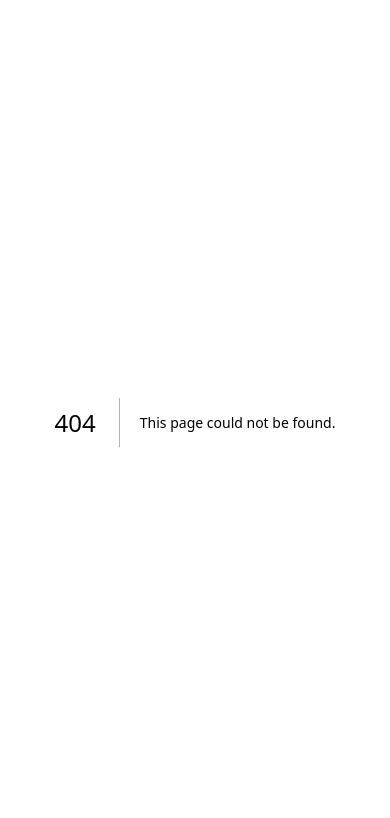
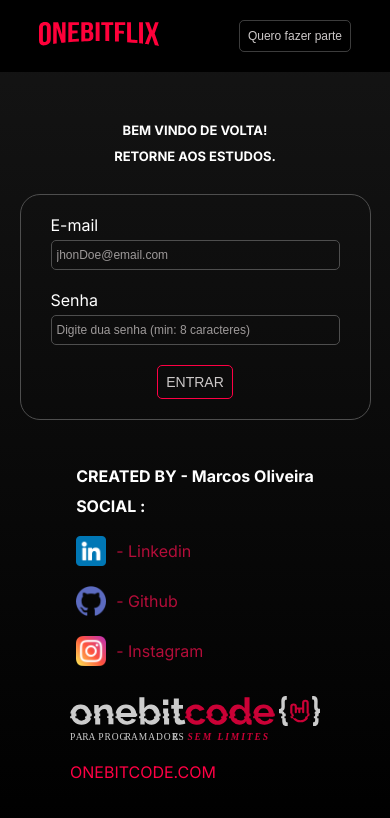
Before and after one commit to MarcosOliacc/ProjetoOneBitFlix_front-end, a Next.js app: page /login in a window 390 px wide. Before the commit this address had no page. Shown: the top 818 px of the page. Built offline with nearby package versions, Linux system fonts and the light colour scheme.

Commit message:
Adding login page

```diff
--- /dev/null
+++ b/src/app/login/layout.tsx
@@ -0,0 +1,25 @@
+import type { Metadata } from 'next'
+
+import { Inter } from 'next/font/google'
+import '../../styles/globals.scss'
+
+const inter = Inter({ subsets: ['latin'] })
+
+export const metadata: Metadata = {
+  title: 'OneBitFlix',
+  description: 'Uma plataforma streaming de cursos de programação',
+  icons:'/favicon.svg'
+}
+
+
+export default function RootLayout({
+  children,
+}: {
+  children: React.ReactNode
+}) {
+  return (
+    <html lang="en">
+      <body className={inter.className}>{children}</body>
+    </html>
+  )
+}
--- /dev/null
+++ b/src/app/login/page.tsx
@@ -0,0 +1,23 @@
+import Footer from '@/components/common/footer'
+import HeaderGeneric from '@/components/common/headerGeneric'
+import LoginForm from '@/components/loginForm'
+import styles from'@/styles/register.module.scss'
+
+const Login = ()=> {
+    return(
+        <>
+            <main className={styles.main}>
+                <HeaderGeneric logoUrl='/' btnUrl='/register' btnContent='Quero fazer parte' />
+                <section className={styles.sect}>
+                    <div className={styles.head}>
+                        <h2 className={styles.headTitle2}>BEM VINDO DE VOLTA!</h2>
+                        <h2 className={styles.headTitle2}>RETORNE AOS ESTUDOS.</h2>
+                    </div>
+                    <LoginForm/>
+                </section>
+                <Footer/>
+            </main>
+        </>
+    )
+}
+export default Login
--- a/src/components/common/toast/index.tsx
+++ b/src/components/common/toast/index.tsx
@@ -4,7 +4,7 @@ import styles from '@/styles/register.module.scss'
 interface props {
     isOpen: boolean
     message: string
-    color: boolean
+    color: string
 }
 
 const ToastComponent = ({isOpen,message,color}: props)=> {
--- /dev/null
+++ b/src/components/loginForm/index.tsx
@@ -0,0 +1,36 @@
+'use client'
+import authService from "@/services/authService"
+import styles from "@/styles/register.module.scss"
+import { FormEvent, useState } from 'react'
+import { useRouter } from "next/navigation"
+import ToastComponent from "../common/toast"
+
+function LoginForm() {
+    const router = useRouter()
+    const [toastOpen, setToastOpen] = useState(false)
+    const [toastMsg, setToastMsg] = useState("")
+    const [color, setColor] = useState('')
+    async function loginUser(event: FormEvent<HTMLFormElement>) {
+        event.preventDefault()
+    }
+
+    return(
+        <>
+            <ToastComponent color={color} isOpen={toastOpen} message={toastMsg}/>
+            <form className={styles.formContent2} onSubmit={loginUser}>
+                <div className={styles.group}>
+                        <label htmlFor="email">E-mail</label>
+                        <input type="email" id='email' className={styles.input} placeholder='jhonDoe@email.com' required name="email"/>
+                </div>
+                <div className={styles.group}>
+                        <label htmlFor="password">Senha</label>
+                        <input type="text" id='password' className={styles.input} placeholder='Digite dua senha (min: 8 caracteres)' required minLength={8} maxLength={20} name="password"/>
+                </div>
+                <button type='submit' className={styles.formBtn}>ENTRAR</button>
+            </form>
+        </>
+
+    )
+}
+
+export default LoginForm
--- a/src/components/registerForm/index.tsx
+++ b/src/components/registerForm/index.tsx
@@ -9,6 +9,7 @@ function RegisterForm() {
     const router = useRouter()
     const [toastOpen, setToastOpen] = useState(false)
     const [toastMsg, setToastMsg] = useState("")
+    const [color, setColor] = useState('')
     async function createUser(event: FormEvent<HTMLFormElement>) {
         event.preventDefault()
         const formData = new FormData(event.currentTarget)
@@ -23,6 +24,7 @@ function RegisterForm() {
 
         if(password!== confPassword) {
             setToastOpen(true)
+            setColor('false')
             setTimeout(()=>{setToastOpen(false)}, 3000)
             setToastMsg('As senhas estão diferentes')
             return
@@ -33,6 +35,7 @@ function RegisterForm() {
             router.push('/login?registred=true')
         } else {
             setToastOpen(true)
+            setColor('false')
             setTimeout(()=>{setToastOpen(false)}, 3000)
             setToastMsg('Email já cadastrado')
         }
@@ -40,7 +43,7 @@ function RegisterForm() {
 
     return(
         <>
-            <ToastComponent color={false} isOpen={toastOpen} message={toastMsg}/>
+            <ToastComponent color={color} isOpen={toastOpen} message={toastMsg}/>
             <form className={styles.formContent} onSubmit={createUser}>
 
                 <div className={styles.groupContent}>
--- a/src/styles/register.module.scss
+++ b/src/styles/register.module.scss
@@ -21,6 +21,14 @@
     flex-direction: column;
     align-items: center;
     gap: 20px;
+}
+.formContent2 {
+    @extend .formContent;
+    width: 90%;
+    margin: auto;
+}
+.headTitle2 {
+    font-size: 18px;
 }
 .groupContent {
     display: flex;
@@ -72,13 +80,25 @@
     .sect {
         width: 80%;
     }
+    .formContent2 {
+        padding: 20px 30px;
+        width: 80%;
+    }
 }
 @media (max-width: 800px) {
     .formContent {
         padding: 20px 30px;
     }
+    .formContent2 {
+        padding: 20px 30px;
+        width: 90%;
+    }
     .headTitle {
         font-size: 18px;
+    }
+    .headTitle2 {
+        font-size: 16px;
+        text-align: center;
     }
     .groupContent {
         flex-direction: column;
@@ -94,6 +114,10 @@
     .formContent {
         padding: 20px 20px;
     }
+    .formContent2 {
+        padding: 20px 20px;
+        width: 100%;
+    }
     .input {
         font-size: 14px;
     }
@@ -108,7 +132,13 @@
     .headTitle {
         font-size: 15px;
     }
+    .headTitle2 {
+        font-size: 13px;
+    }
     .formContent {
+        padding: 20px 10px;
+    }
+    .formContent2 {
         padding: 20px 10px;
     }
     .input {
```
